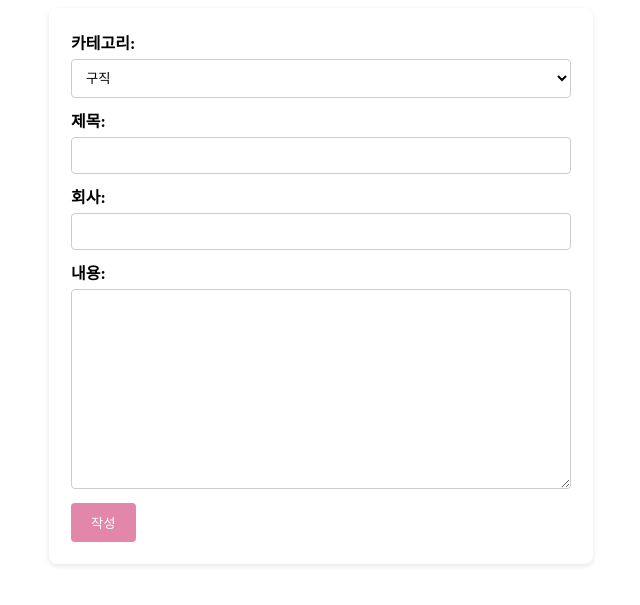
After one commit to jomulagy/Audience, a Django app: page /account/create/post/ in a window 1280 px wide. The commit adds this page. Shown: the top 605 px of the page, without its empty margins (319-959 px from the left). Run offline with Django 4.2, Linux system fonts and the light colour scheme.

Commit message:
발표용

```diff
--- a/account/urls.py
+++ b/account/urls.py
@@ -19,5 +19,6 @@ urlpatterns = [
     path('mypage/', views.my_page, name='my_page'),
     path('username/check/', views.check_duplicate_username, name='check_duplicate_username'),
     path('nickname/check/', views.check_duplicate_nickname, name='check_duplicate_nickname'),
-    path('company/check/', views.check_duplicate_company, name='check_duplicate_company')
+    path('company/check/', views.check_duplicate_company, name='check_duplicate_company'),
+    path('create/post/', views.create_post_view, name='create_post_view')
 ]
--- a/account/views.py
+++ b/account/views.py
@@ -12,7 +12,8 @@ from django.contrib.auth.hashers import check_password
 from django.views.generic import View
 
 from .models import Userable, Applicant, Employer
-from employ.models import Postable
+from employ.models import Postable, Employ_post, Freepost_e
+from job.models import Job_post, Freepost_j
 from util.views import update_interest
 from util.models import UserInterest
 # 로그인
@@ -304,6 +305,7 @@ def change_password(request):
         if check_password(password, user.password):
             if re.match(password_pattern, new_password):
                 user.set_password(new_password)
+                user.save()
                 return render(request, 'changepw_complete.html')
             else:
                 return render(request, 'changepw_error.html', {'error': 'wrong_password_error'})
@@ -383,3 +385,29 @@ def delete_account(request):
 
     else:
         return render(request, 'delete_error.html')
+
+def create_post_view(request):
+    if request.method == "POST":
+        category = request.POST.get('category')
+        user = request.user
+        title = request.POST.get('title')
+        content = request.POST.get('content')
+        company = request.POST.get('company')
+
+        if category == '1':
+            post = Job_post.objects.create(title=title, content=content)
+        elif category == '2':
+            post = Freepost_j.objects.create(title=title, content=content)
+        elif category == '3':
+            post = Employ_post.objects.create(title=title, content=content, career='경력')
+        elif category == '4':
+            post = Employ_post.objects.create(title=title, content=content, career='신입')
+        else:
+            post = Freepost_e.objects.create(title=title, content=content)
+
+        post.userable = user
+        post.save()
+
+        return redirect('employ:employ_free_post_detail', post.id)
+    else:
+        return render(request, 'create_post_view.html')
--- a/templates/Post/postFree.html
+++ b/templates/Post/postFree.html
@@ -66,8 +66,8 @@
 <h2 class="nickname">{{post.userable.name}}</h2>
 <h2 class="title">{{post.title}}</h2>
 {% if post.userable == request.user %}
-<a href="h" class="modifyText" href="{% url 'job:update_job_free_post' %}">수정하기</a>
-<a href="h" class="deleteText" href="{% url 'job:delete_job_free_post' %}">삭제하기</a>
+<a href="h" class="modifyText" href="#">수정하기</a>
+<a href="h" class="deleteText" href="#">삭제하기</a>
 {% else %}
 <h2 class="reportText">신고하기</h2>
 {% endif %}
--- /dev/null
+++ b/templates/create_post_view.html
@@ -0,0 +1,94 @@
+<!DOCTYPE html>
+<html lang="en">
+<head>
+  <meta charset="UTF-8">
+  <style>
+    .form-container {
+      max-width: 500px;
+      margin: 0 auto;
+      padding: 20px;
+      background-color: #ffffff; /* Changed to white */
+      border: 2px solid #ffffff; /* Changed to white */
+      border-radius: 8px; /* Changed to less rounded corners */
+      box-shadow: 0 2px 5px rgba(0, 0, 0, 0.1);
+    }
+
+    .form-container label {
+      display: block;
+      margin-bottom: 5px;
+      font-weight: bold;
+    }
+
+    .form-container select,
+    .form-container input[type="text"],
+    .form-container textarea {
+      width: 100%;
+      padding: 10px;
+      border: 1px solid #ccc;
+      border-radius: 4px;
+      box-sizing: border-box;
+      margin-bottom: 10px;
+      background-color: #ffffff; /* Changed to white */
+    }
+
+    .form-container textarea {
+      height: 200px;
+    }
+
+    .form-container button {
+      background-color: #e286aa;
+      color: white;
+      padding: 10px 20px;
+      border: none;
+      border-radius: 4px;
+      cursor: pointer;
+    }
+
+    .form-container button:hover {
+      background-color: #d16a8f;
+    }
+  </style>
+</head>
+<body>
+  <div class="form-container">
+    <form action="{% url 'create_post_view' %}" method="post">
+      {% csrf_token %}
+{% if user.type == '구직자' %}
+{% else %} {% endif %}
+      <label for="category">카테고리:</label>
+      <select id="category" name="category">
+        <option disabled selected>선택</option>
+        <optgroup label="구직">
+          {% if user.type == '구직자' %}
+            <option value="1">구직</option>
+          {% else %}
+            <option disabled selected>구직</option>
+          {% endif %}
+          <option value="2">자유</option>
+        </optgroup>
+        <optgroup label="구인">
+          {% if user.type == '구직자' %}
+            <option disabled selected>경력</option>
+            <option disabled selected>신입</option>
+          {% else %}
+            <option value="3">경력</option>
+            <option value="4">신입</option>
+          {% endif %}
+          <option value="5">자유</option>
+        </optgroup>
+      </select>
+
+      <label for="title">제목:</label>
+      <input type="text" id="title" name="title">
+
+      <label for="title">회사:</label>
+      <input type="text" id="titl" name="title">
+
+      <label for="content">내용:</label>
+      <textarea id="content" name="content"></textarea>
+
+      <button type="submit">작성</button>
+    </form>
+  </div>
+</body>
+</html>
--- a/templates/header.html
+++ b/templates/header.html
@@ -38,6 +38,7 @@
 					<div class="tool">
 						<a href="{% url 'account_logout' %}">로그아웃</a>
 						<a href="{% url 'my_page' %}">마이페이지</a>
+						<a href="{% url 'create_post_view' %}">글쓰기</a>
 					</div>
 				{% endif %}
 			</div>
```
Also changed, not shown: employ/models.py (+8 -8 lines), employ/migrations/0011_alter_employ_post_apply_method_and_more.py (added), media/company_profile/익명프사1_bSkFykn.png (added).
